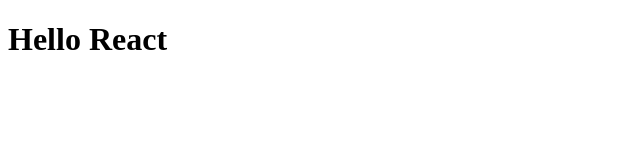
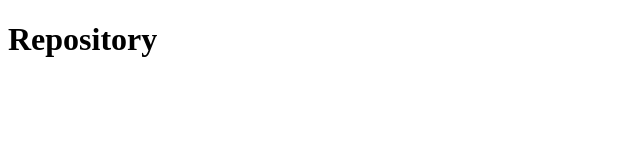
Before and after one commit to leovdn/gostack-modulo03-github-explorer, a React (Create React App) app: page /repository in a window 1280 px wide. Shown: the top 160 px of the page, without its empty margins (0-640 px from the left). Built offline with nearby package versions, Linux system fonts and the light colour scheme.

Commit message:
routes configuration

```diff
--- a/package.json
+++ b/package.json
@@ -10,8 +10,10 @@
     "@types/node": "^12.0.0",
     "@types/react": "^16.9.0",
     "@types/react-dom": "^16.9.0",
+    "@types/react-router-dom": "^5.1.5",
     "react": "^16.13.1",
     "react-dom": "^16.13.1",
+    "react-router-dom": "^5.2.0",
     "react-scripts": "3.4.3",
     "typescript": "~3.7.2"
   },
--- a/src/App.tsx
+++ b/src/App.tsx
@@ -1,7 +1,12 @@
 import React from 'react';
+import { BrowserRouter } from 'react-router-dom';
 
-function App() {
-  return <h1>Hello React</h1>;
-}
+import Routes from './routes';
+
+const App: React.FC = () => (
+  <BrowserRouter>
+    <Routes />
+  </BrowserRouter>
+);
 
 export default App;
--- /dev/null
+++ b/src/pages/Dashboard/index.tsx
@@ -0,0 +1,7 @@
+import React from 'react';
+
+const Dashboard: React.FC = () => {
+  return <h1>Dashboard</h1>;
+};
+
+export default Dashboard;
--- /dev/null
+++ b/src/pages/Repository/index.tsx
@@ -0,0 +1,7 @@
+import React from 'react';
+
+const Repository: React.FC = () => {
+  return <h1>Repository</h1>;
+};
+
+export default Repository;
--- /dev/null
+++ b/src/routes/index.tsx
@@ -0,0 +1,14 @@
+import React from 'react';
+import { Switch, Route } from 'react-router-dom';
+
+import Dashboard from '../pages/Dashboard';
+import Repository from '../pages/Repository';
+
+const Routes: React.FC = () => (
+  <Switch>
+    <Route path="/" component={Dashboard} exact />
+    <Route path="/repository" component={Repository} />
+  </Switch>
+);
+
+export default Routes;
```
Also changed, not shown: 1 other file (tests, documents, lock files or other folders).
